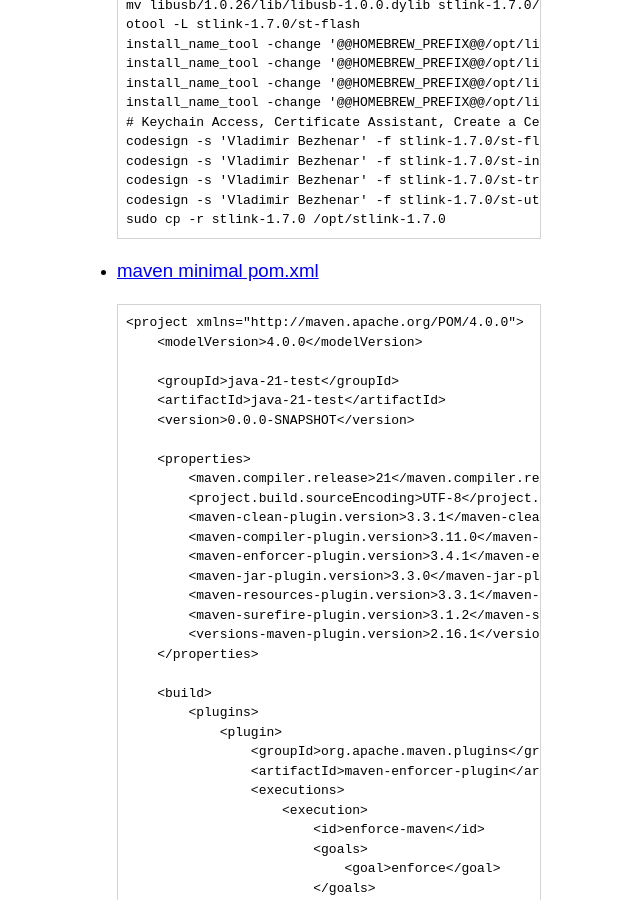
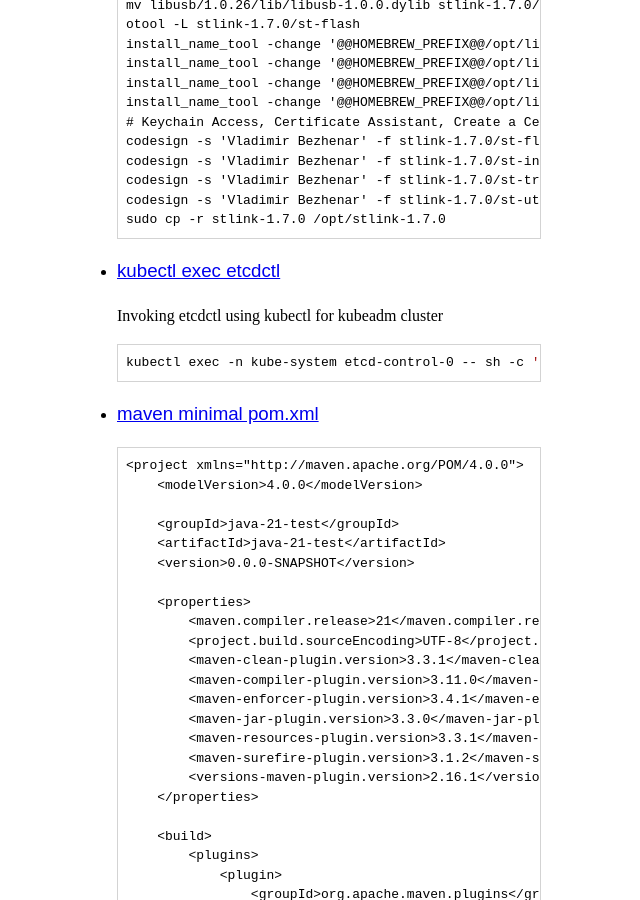
Before and after one commit to vbezhenar/vbezhenar.github.io, a Jekyll site: the page built from index.html, in a window 1280 px wide and 900 px high, scrolled down 727 px. Shown: the whole window, without its empty margins (331-971 px from the left). Built offline with Jekyll 4.4.1, drawn with Linux system fonts in a browser that asks for light colours.

Commit message:
Add title

````diff
--- a/_gists/kubectl-exec-etcdctl.md
+++ b/_gists/kubectl-exec-etcdctl.md
@@ -1,3 +1,7 @@
+---
+title: kubectl exec etcdctl
+---
+
 Invoking etcdctl using kubectl for kubeadm cluster
 
 ```sh
````
